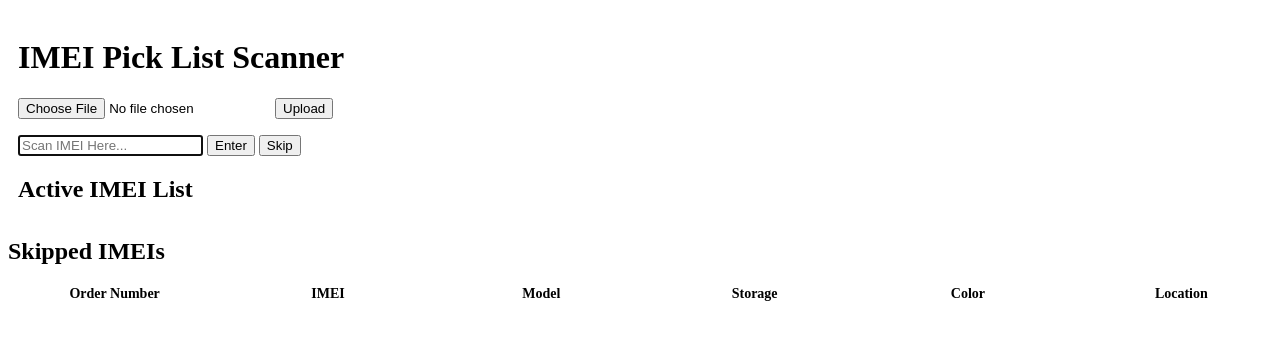
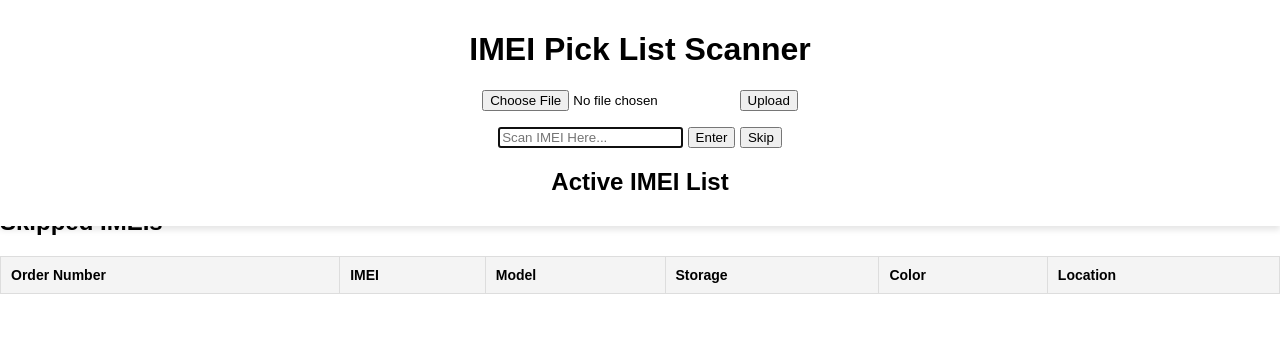
Before and after one commit to DJ-WSPHONE/V5-Mobile, a plain HTML site: page index.html in a window 1280 px wide. Drawn offline with Linux system fonts and the light colour scheme.

Commit message:
Update styles.css

```diff
--- a/styles.css
+++ b/styles.css
@@ -1,32 +1,77 @@
-/* ✅ Fix Table Cutoff */
-table {
-    width: 100%;
-    border-collapse: collapse;
-    table-layout: fixed;
-    font-size: 14px;
+/* ✅ General Styles */
+body {
+    font-family: Arial, sans-serif;
+    margin: 0;
+    padding: 0;
+    overflow: hidden; /* Prevent full-page scrolling */
 }
 
-/* ✅ Scrollable Table */
+/* ✅ Fixed Header */
+.fixed-header {
+    position: fixed;
+    top: 0;
+    width: 100%;
+    background: white;
+    padding: 10px 0;
+    text-align: center;
+    box-shadow: 0 4px 6px rgba(0, 0, 0, 0.1);
+    z-index: 1000;
+}
+
+/* ✅ Scrollable Table Container */
 .table-container {
     position: absolute;
-    top: 200px;
+    top: 150px; /* Push table below fixed header */
     bottom: 0;
     width: 100%;
     overflow-y: auto;
     padding-bottom: 20px;
 }
 
-/* ✅ Fix Header */
-.fixed-header {
-    position: fixed;
+/* ✅ Table Styling */
+table {
     width: 100%;
-    background: white;
-    padding: 10px;
-    z-index: 1000;
+    border-collapse: collapse;
+    font-size: 14px;
 }
 
-/* ✅ Row Colors */
-.next { background-color: yellow; }
-.green { background-color: lightgreen; }
-.orange { background-color: orange; }
-.red { background-color: lightcoral; }
+/* ✅ Fix Headers in Place */
+thead {
+    position: sticky;
+    top: 0;
+    background: white;
+    z-index: 999;
+}
+
+/* ✅ Header Row Styling */
+th {
+    padding: 10px;
+    border: 1px solid #ddd;
+    text-align: left;
+    background-color: #f4f4f4;
+    font-weight: bold;
+}
+
+/* ✅ Table Row & Column Styling */
+td {
+    padding: 10px;
+    border: 1px solid #ddd;
+    text-align: left;
+}
+
+/* ✅ IMEI Row Colors */
+.next {
+    background-color: yellow !important;
+}
+
+.green {
+    background-color: lightgreen !important;
+}
+
+.orange {
+    background-color: orange !important;
+}
+
+.red {
+    background-color: lightcoral !important;
+}
```
